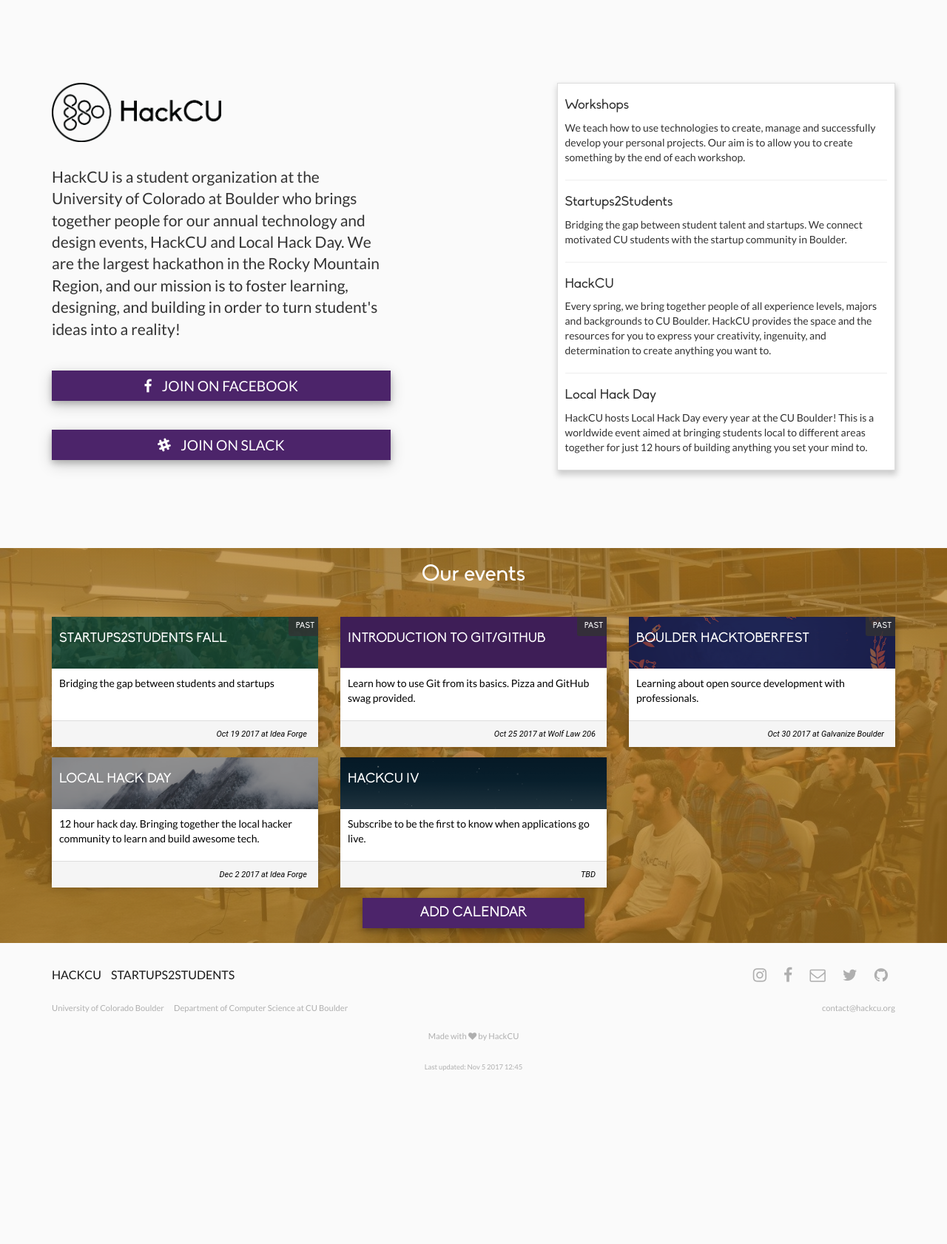
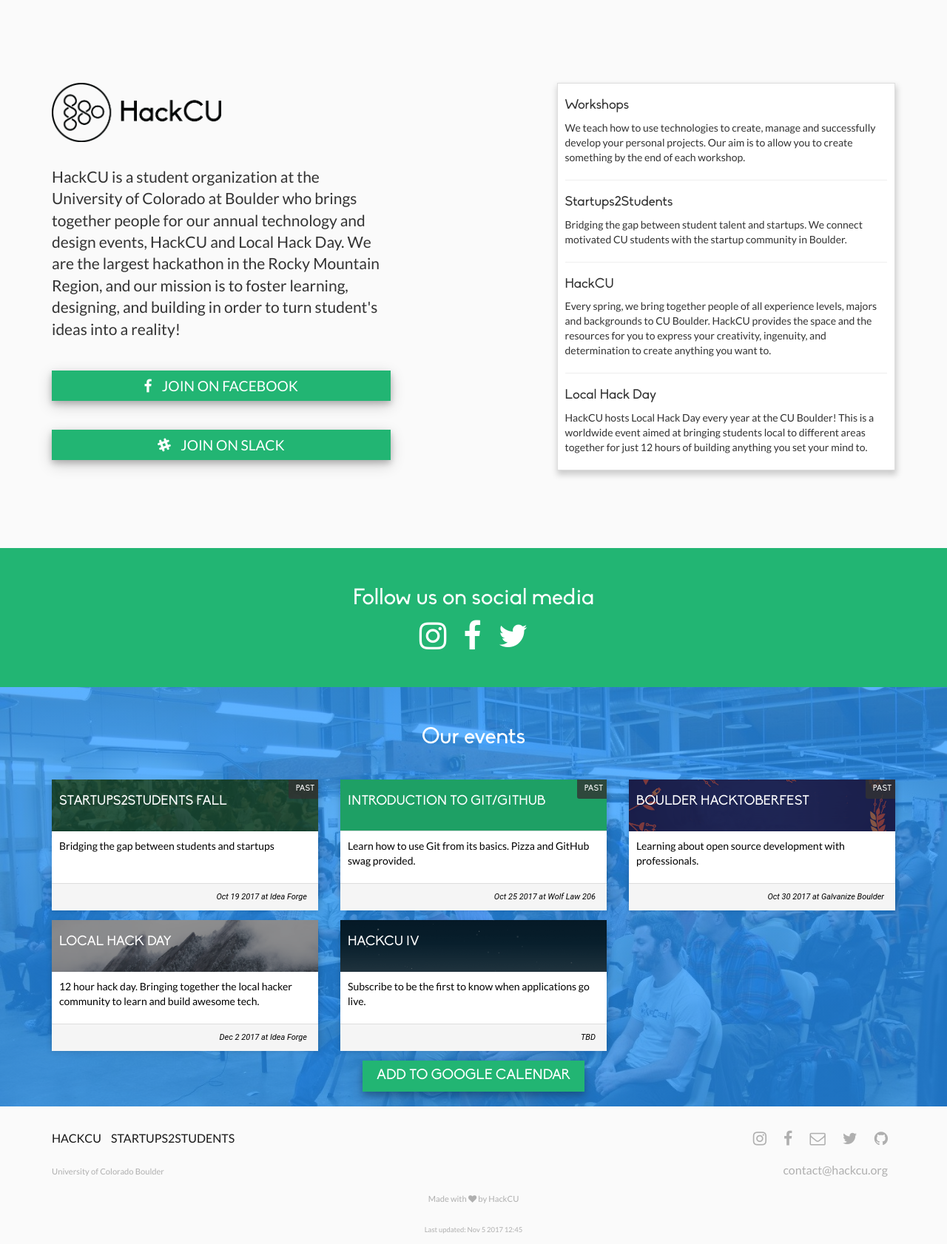
Before and after one commit to casassg/events-landing, a Jekyll site: the page built from index.md, in a window 1280 px wide. Shown: the whole page at 74% size. Built offline with Jekyll 4.4.1, drawn with Linux system fonts in a browser that asks for light colours; nearby versions of some CDN libraries; before the commit the page ends 1461 px from its top, so only the background shows below that.

Commit message:
refactor colors

```diff
--- a/_config.yml
+++ b/_config.yml
@@ -11,8 +11,8 @@
 
 
 # Style variables
-accent_color: "#4C246A"
-events_overlay_color: "#AA761F"
+accent_color: "#22b573"
+events_overlay_color: "#2697FF"
 background_color: "#FAFAFA"
 footer_text_color: "#666666"
 events_bg_img: assets/img/people.jpg
@@ -21,6 +21,16 @@
 # accent_color: "#AA401B"
 # events_overlay_color: "#225E50"
 # END THEME 2
+
+# START THEME 3
+# accent_color: "#FF5722"
+# events_overlay_color: "#2697FF"
+# END THEME 3
+
+# START THEME 4
+# accent_color: "#FF5252"
+# events_overlay_color: "#2697FF"
+# END THEME 4
 
 # START WINTER THEME
 # accent_color: "#165E33"
--- a/_data/partners.yaml
+++ b/_data/partners.yaml
@@ -1,4 +1,2 @@
 - name: University of Colorado Boulder
   url: https://colorado.edu
-- name: Department of Computer Science at CU Boulder
-  url: https://www.colorado.edu/cs/
--- /dev/null
+++ b/_includes/social_media.html
@@ -0,0 +1,21 @@
+<section class="text-center accent-section social-media">
+	<div class="container">
+		<div class="row">
+			<h2>Follow us on social media</h2>
+		</div>
+		<div class="row">
+			<div class="social-icons">
+	      		{%unless site.instagram == null %}
+					<a class="btns" target="_blank" href="https://www.instagram.com/{{ site.instagram }}/?hl=en"><i aria-hidden="true" class="fa fa-instagram fa-lg"></i></a>
+				{%endunless%}
+				{%unless site.fb == null %}
+					<a class="btns" target="_blank" href="http://fb.com/{{site.fb}}"><i aria-hidden="true" class="fa fa-facebook fa-lg"></i></a>
+				{%endunless%}
+				{%unless site.twitter == null %}
+					<a class="btns" target="_blank" href="https://twitter.com/{{site.twitter}}"><i aria-hidden="true" class="fa fa-twitter fa-lg"></i></a>
+				{%endunless%}
+			</div>
+		</div>
+	</div>
+
+</section>
--- a/_layouts/base.html
+++ b/_layouts/base.html
@@ -41,6 +41,7 @@
 
 <body>
 {% include header.html %}
+{% include social_media.html %}
 {{content}}
 {% include footer.html %}
 
--- a/assets/css/main.scss
+++ b/assets/css/main.scss
@@ -10,6 +10,7 @@
 $events-color:{{site.events_overlay_color}};
 // $accent-color: #AA401B;
 // $events-color:#225E50;
+$accent-text-color:white;
 
 $footer-text: {{site.footer_text_color}};
 
@@ -37,6 +38,40 @@
 
 .biko {
     font-family: "Biko", Helvetica, sans-serif;
+}
+
+section.social-media {
+    min-height: 20%;
+}
+
+.accent-section {
+    background-color: $accent-color;
+    color: $accent-text-color;
+    padding-bottom: 3em;
+
+    .social-icons {
+        a {
+            color: $accent-text-color;
+            font-size: 2em;
+
+            @include transition(all .1s linear);
+
+            &:hover {
+                color: rgba($accent-text-color, 0.7);
+            }
+
+        }
+    }
+}
+
+.social-icons  {
+    a{
+        text-decoration: none;
+        padding: 10px;
+        font-size: 100%;
+    }
+
+
 }
 
 .btn {
@@ -71,7 +106,7 @@
 
     &.btn-accent {
         font-size: 1.2em;
-        color: white;
+        color: $accent-text-color;
         background-color: $accent-color;
         border-color: $accent-color;
 
@@ -81,8 +116,8 @@
         }
 
         &:hover{
-            background-color: lighten($accent-color, 10%);
-            margin-color: lighten($accent-color, 10%);
+            background-color: lighten($accent-color, 5%);
+            border-color: lighten($accent-color, 5%);
         }
 
 
@@ -97,6 +132,7 @@
 header {
     padding-top: 7em;
     padding-bottom: 5em;
+    min-height: 80%;
 
     img.logo {
         width: 50%;
@@ -158,12 +194,6 @@
             opacity: 0.5;
         }
 
-        &.btns {
-            text-decoration: none;
-            padding: 10px;
-            font-size: 100%;
-        }
-
     }
 
     .text-imp {
@@ -185,14 +215,18 @@
 
 
 .white-text {
-    color: white;
+    color: $accent-text-color;
 }
 
+section {
+    padding-bottom: 20px;
+    padding-top: 2em;
+}
 
 
 section.events{
     background: linear-gradient( rgba($events-color, 0.75), rgba($events-color, 0.75) ), url(../../{{site.events_bg_img}}) no-repeat center center/cover;
-    padding-bottom: 20px;
+
 
     h2 {
         padding-bottom: 30px;
@@ -259,7 +293,7 @@
                 z-index: 10;
                 text-transform: uppercase;
                 padding: 10px;
-                color: white;
+                color: $accent-text-color;
 
 
                 &.light_background{
--- a/index.md
+++ b/index.md
@@ -30,7 +30,7 @@
             {% endfor %}
         </div>
         <div class="row text-center">
-            <a class="btn btn-accent calendar biko" href="https://calendar.google.com/calendar/r?cid=webcal://{{ site.domain }}/calendars/events.ics" target="_blank">Add calendar</a>
+            <a class="btn btn-accent calendar biko" href="https://calendar.google.com/calendar/r?cid=webcal://{{ site.domain }}/calendars/events.ics" target="_blank">Add to Google Calendar</a>
         </div>
     </div>
 </section>
```
